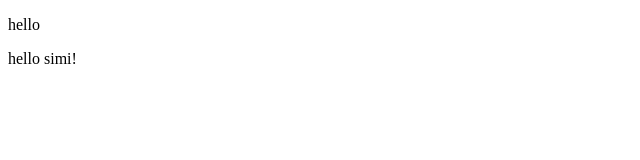
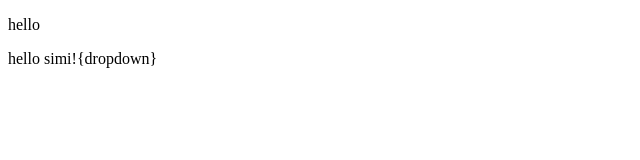
Before and after one commit to SimranGrak/localRepo, a plain HTML site: page index.html in a window 1280 px wide. Shown: the full height of the page, 0-640 px from the left. Drawn offline with Linux system fonts and the light colour scheme.

```diff
--- a/index.html
+++ b/index.html
@@ -7,6 +7,6 @@
 </head>
 <body>
   <p>hello</p>
-  <p>hello simi!</p>
+  <p>hello simi!{dropdown}</p>
 </body>
 </html>
```
